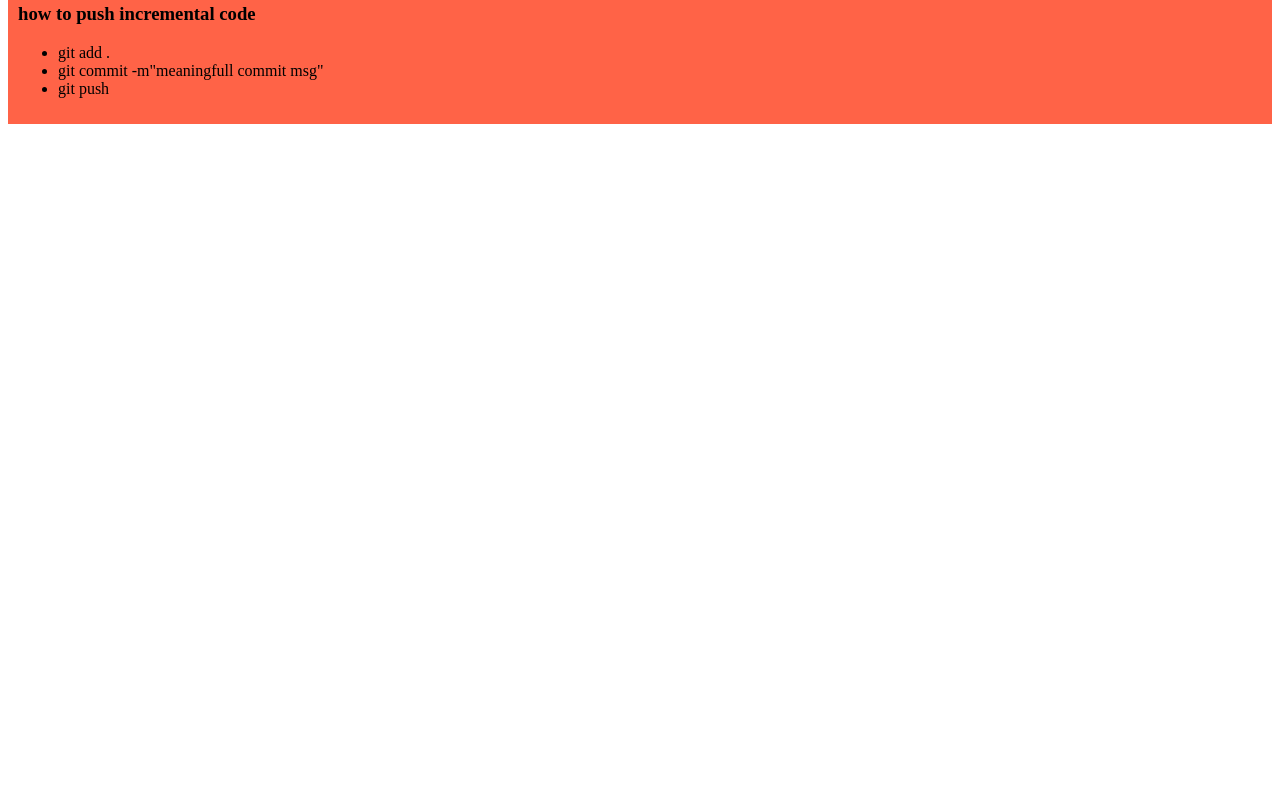
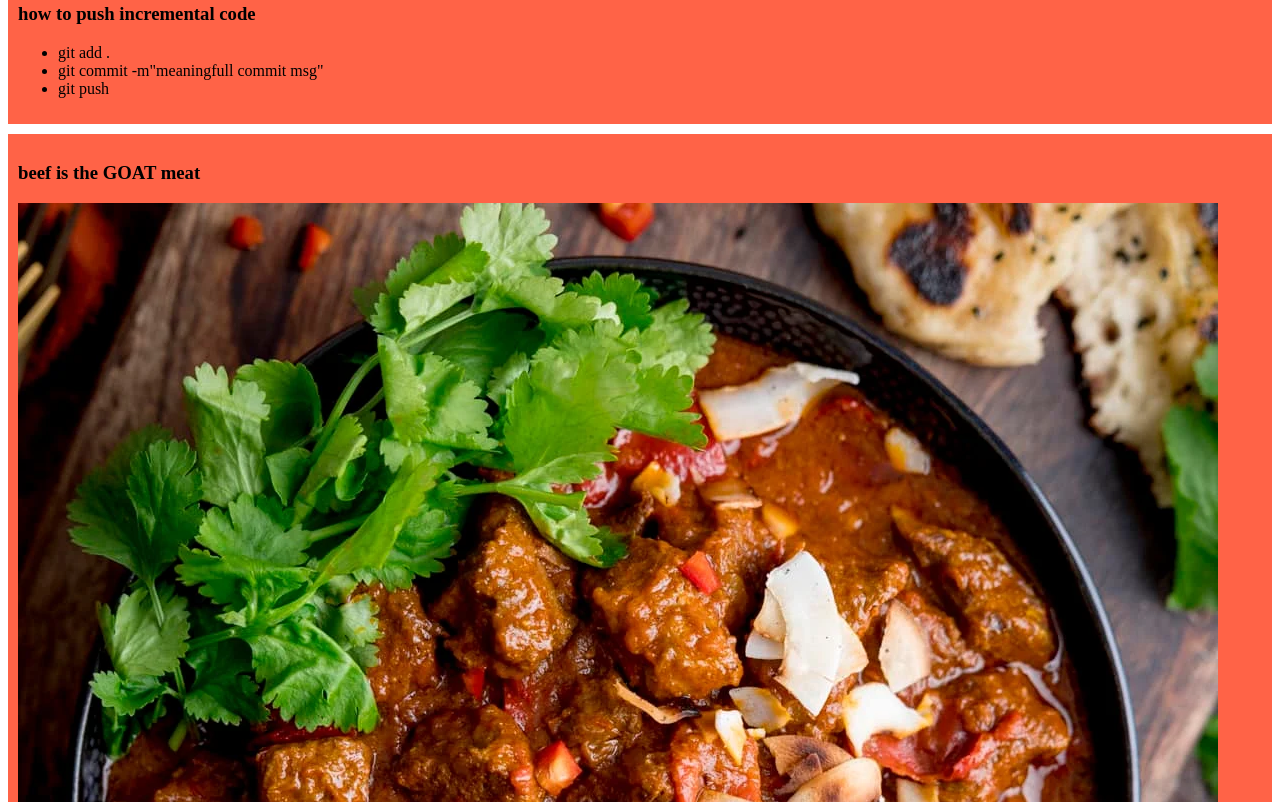
Before and after one commit to roinnaa/my-simple-website, a plain HTML site: page index.html in a window 1280 px wide. Shown: the part 458-1260 px from the top of the page. Before the commit the page ends 800 px from the top, so only its background shows below. Drawn offline with Linux system fonts and the light colour scheme.

Commit message:
added a picture

```diff
--- a/index.html
+++ b/index.html
@@ -27,5 +27,9 @@
             <li>git push</li>
         </ul>
     </div>
+    <div>
+        <h3>beef is the GOAT meat</h3>
+        <img src="images/beef.webp" alt="" srcset="">
+    </div>
 </body>
 </html>
```
Also changed, not shown: images/beef.webp (added), images/pctwom.JPG (added), images/pcwide.jpg (added), images/studio.jpg (added), 1 other file.
